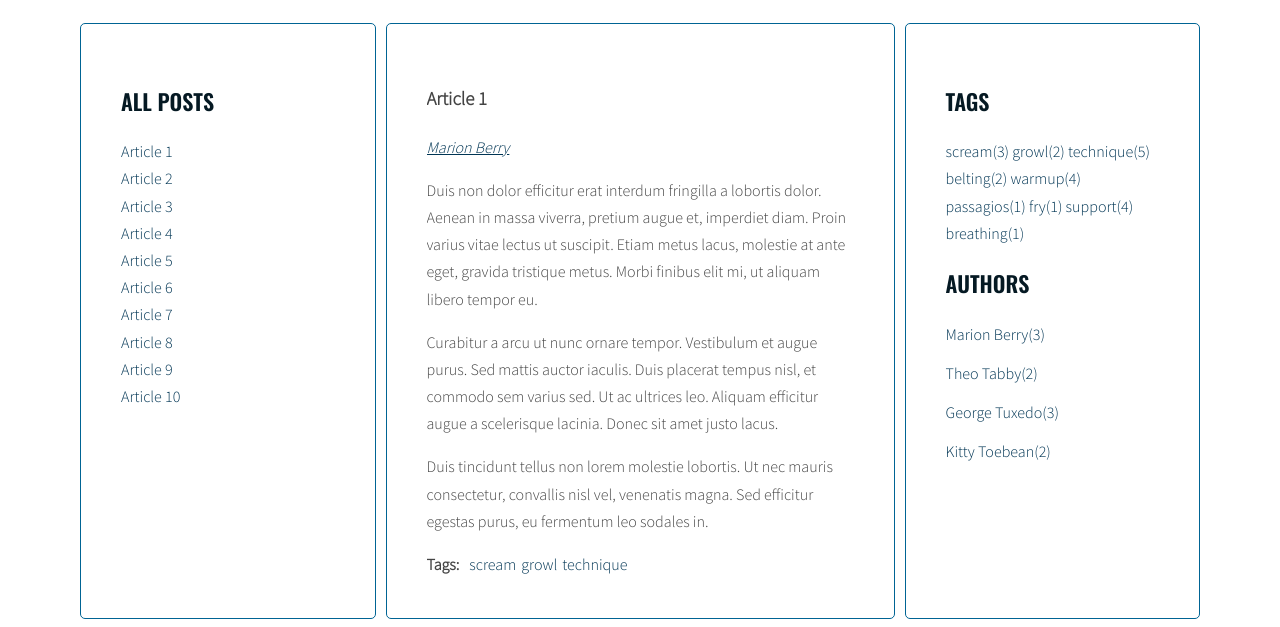
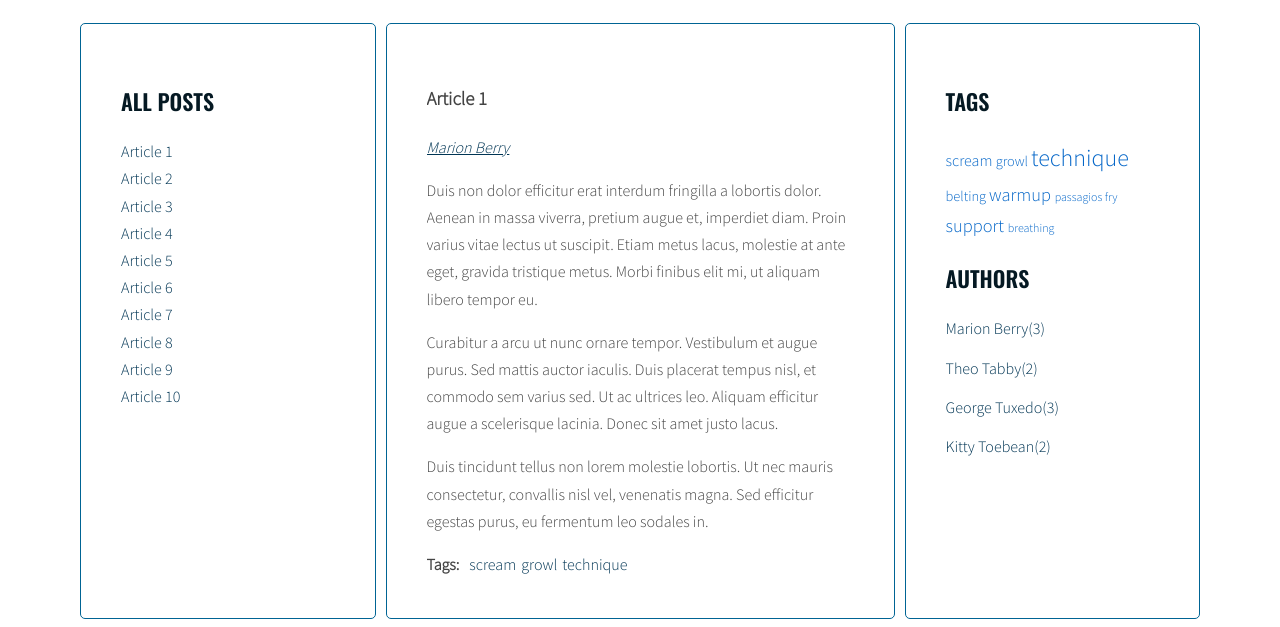
Before and after one commit to ilmasota/javascript-blog, a website: page index.html in a window 1280 px wide. Shown: the part 220-847 px from the top of the page. Drawn offline with nearby package versions, Linux system fonts and the light colour scheme.

Commit message:
Add tags cloud styling

```diff
--- a/js/script.js
+++ b/js/script.js
@@ -150,7 +150,7 @@
     /* [NEW] START LOOP: for each tag in allTags: */
     for(let tag in allTags){
       /* [NEW] create const tagLinkHTML that's generating code of a link */
-      const tagLinkHTML = '<a class="' + calculateTagClass(allTags[tag], tagsParams) + '" href="#tag-' + tag + '">' + tag + '(' + allTags[tag] + ') </a>';
+      const tagLinkHTML = '<a class="' + calculateTagClass(allTags[tag], tagsParams) + '" href="#tag-' + tag + '">' + tag + ' </a>';
       // console.log(allTags[tag], tagsParams);
       /* [NEW] generate code of a link and add it to allTagsHTML */
       allTagsHTML += tagLinkHTML;
--- a/sass/style.scss
+++ b/sass/style.scss
@@ -7,6 +7,7 @@ $color-dark: #444;
 $color-main: #051923;
 $color-links: #003554;
 $color-border: #006494;
+$color-tags: #0466c8;
 
 $font-logo: 'Sacramento', cursive;
 $font-header: 'Oswald', sans-serif;
@@ -141,10 +142,40 @@ a {
 /* Tags */
 
 .tags li {
+  margin-right: 5px;
   @media (max-width: 850px) {
     display: inline-block;
     margin-right: 10px;
   }
+}
+
+.tags {
+  display: inline-block;
+}
+
+.tag-size-1 {
+  font-size: 75%;
+  color: $color-tags;
+}
+
+.tag-size-2 {
+  font-size: 90%;
+  color: $color-tags;
+}
+
+.tag-size-3 {
+  font-size: 100%;
+  color: $color-tags;
+}
+
+.tag-size-4 {
+  font-size: 115%;
+  color: $color-tags;
+}
+
+.tag-size-5 {
+  font-size: 150%;
+  color: $color-tags;
 }
 
 /* Authors */
```
Also changed, not shown: css/style.css, 1 other file.
